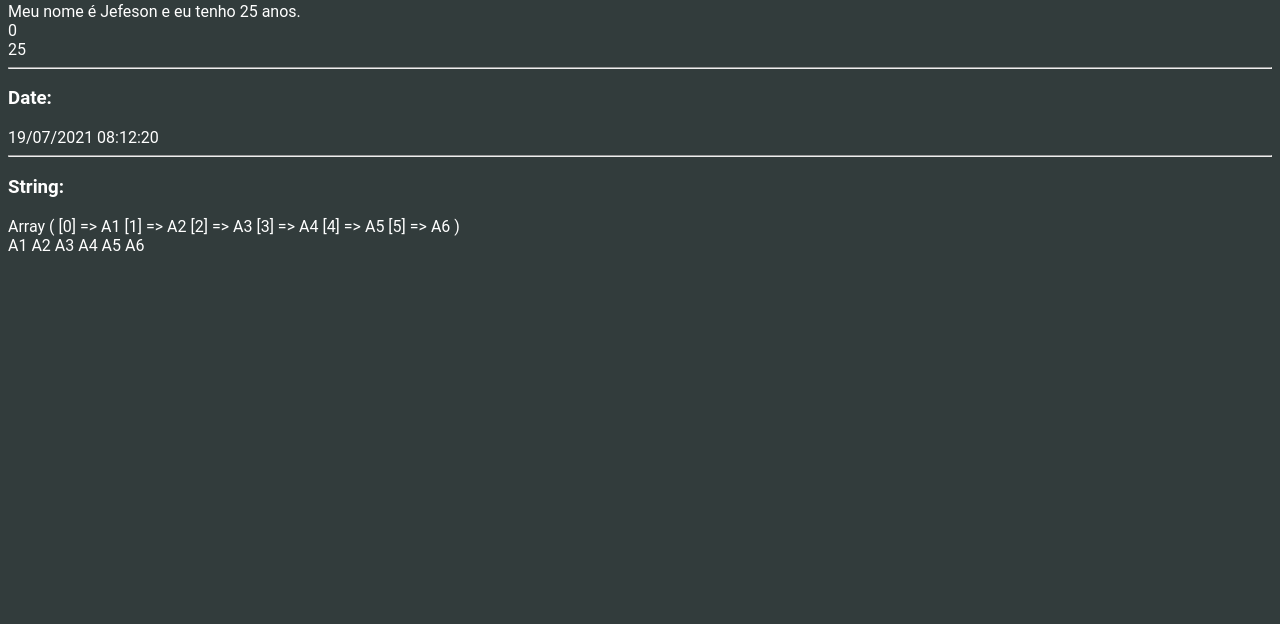
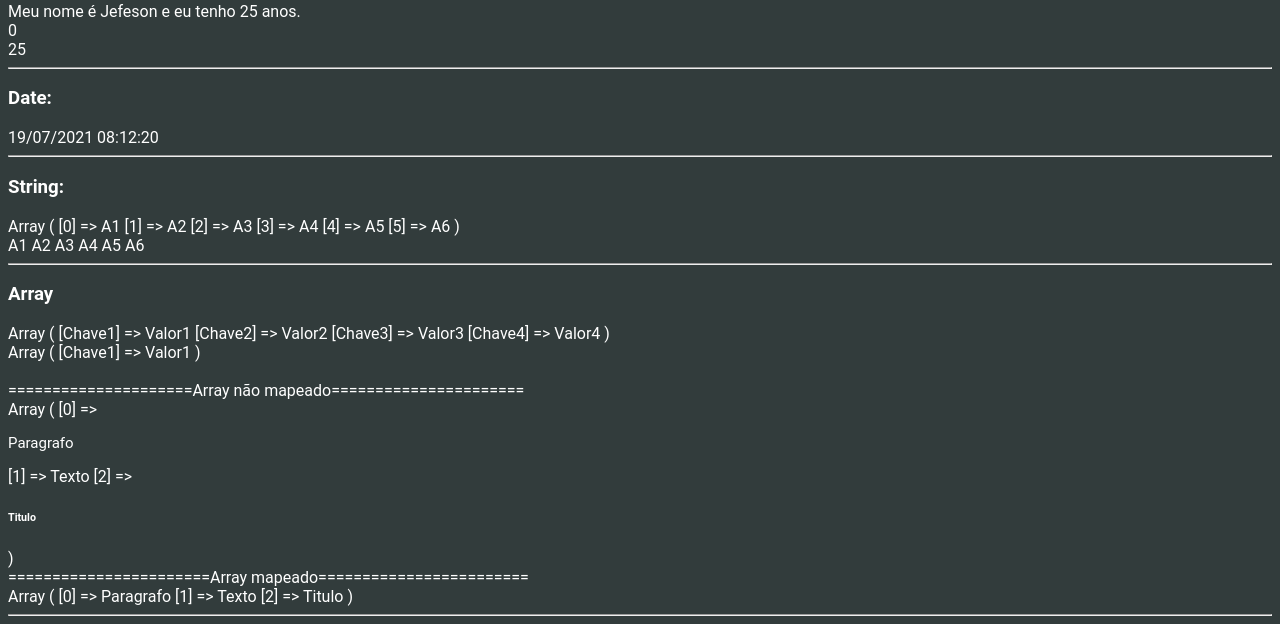
Before and after one commit to Jonatas-Soares-Alves/Exercicios-curso-PHP, a PHP site: page /Exemplos.php in a window 1280 px wide. Shown: the part 1636-2260 px from the top of the page. Before the commit the page ends 1887 px from the top, so only its background shows below. Run offline with PHP 8.4, Linux system fonts and the light colour scheme.

Commit message:
Funções de Array e Teste de Formulário

```diff
--- a/Exemplos.php
+++ b/Exemplos.php
@@ -247,8 +247,31 @@
         $ListaArray = implode(' ', $ListaArray);
         echo '<br/>'.$ListaArray;
     ?>
+    <hr>
 
+    <h3>Array</h3>
+    <?php
+        //=========Função que une Arrays==========
+        $array1 = ['Chave1'=>'Valor1', 'Chave2'=>'Valor2'];
+        $array2 = ['Chave3'=>'Valor3', 'Chave4'=>'Valor4'];
+        $resultado = array_merge($array1, $array2);
+        print_r($resultado);
+        echo '<br/>';
 
+        //=========Função que retorna o valor de chaves iguais==========
+        $interArray1 = ['Chave1'=>'Valor1', 'Chave2'=>'Valor2'];
+        $interArray2 = ['Chave1'=>'Valor1', 'Chave4'=>'Valor4'];
+        print_r(array_intersect_key($interArray1, $interArray2));
+        echo '<br/>';
+
+        //=========Função que aplica uma função a todos os valores de uma Array==========
+        $mapArray = ['<p>Paragrafo</p>', 'Texto', '<h6>Titulo</h6>'];
+        echo '<br/>=====================Array não mapeado======================<br/>';
+        print_r($mapArray);
+        echo '<br/>=======================Array mapeado========================<br/>';
+        print_r(array_map('strip_tags', $mapArray));
+    ?>
+    <hr>
 
 </body>
 </html>
```
Also changed, not shown: Formulário.php (added, +50 -0 lines).
